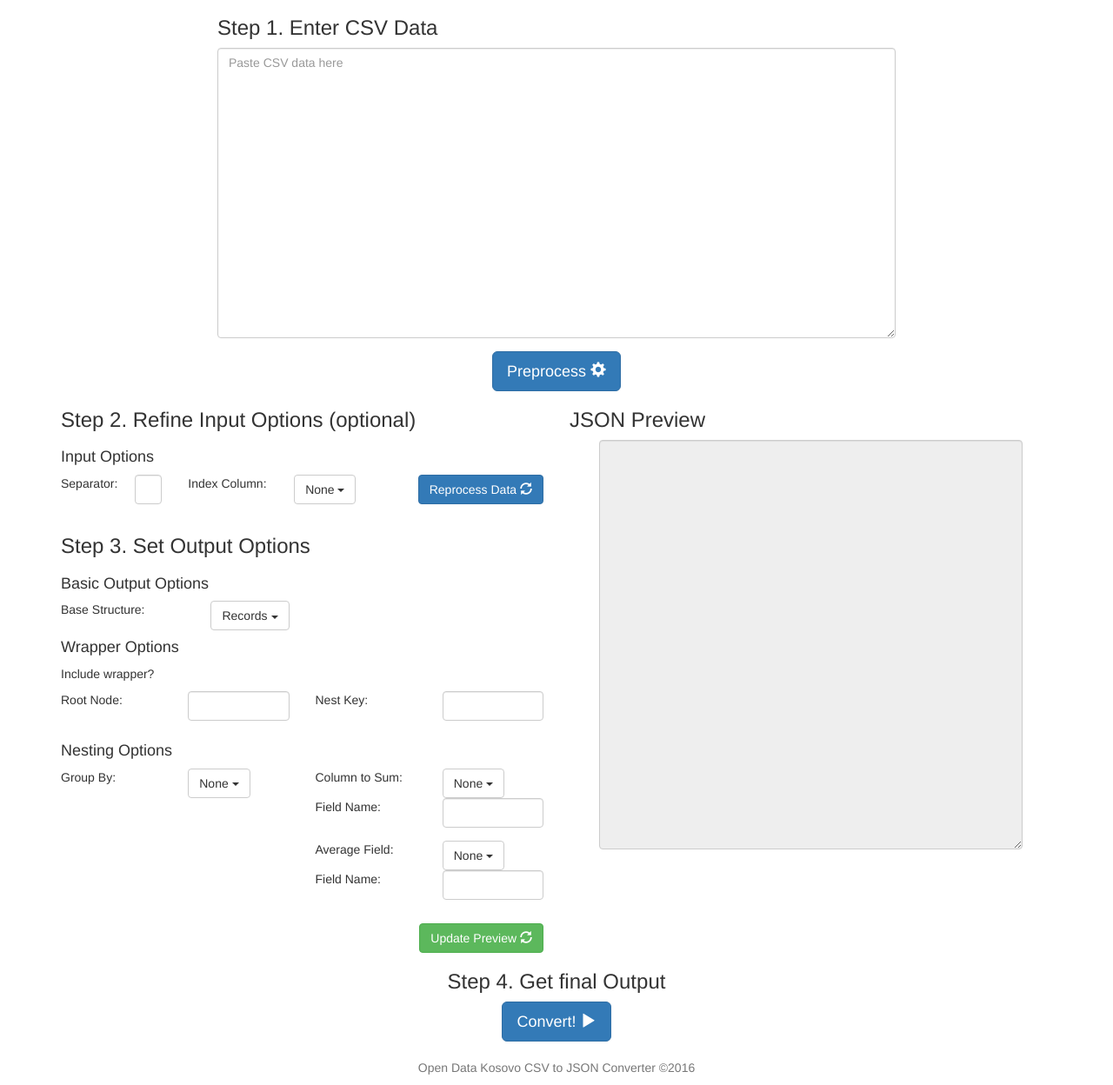
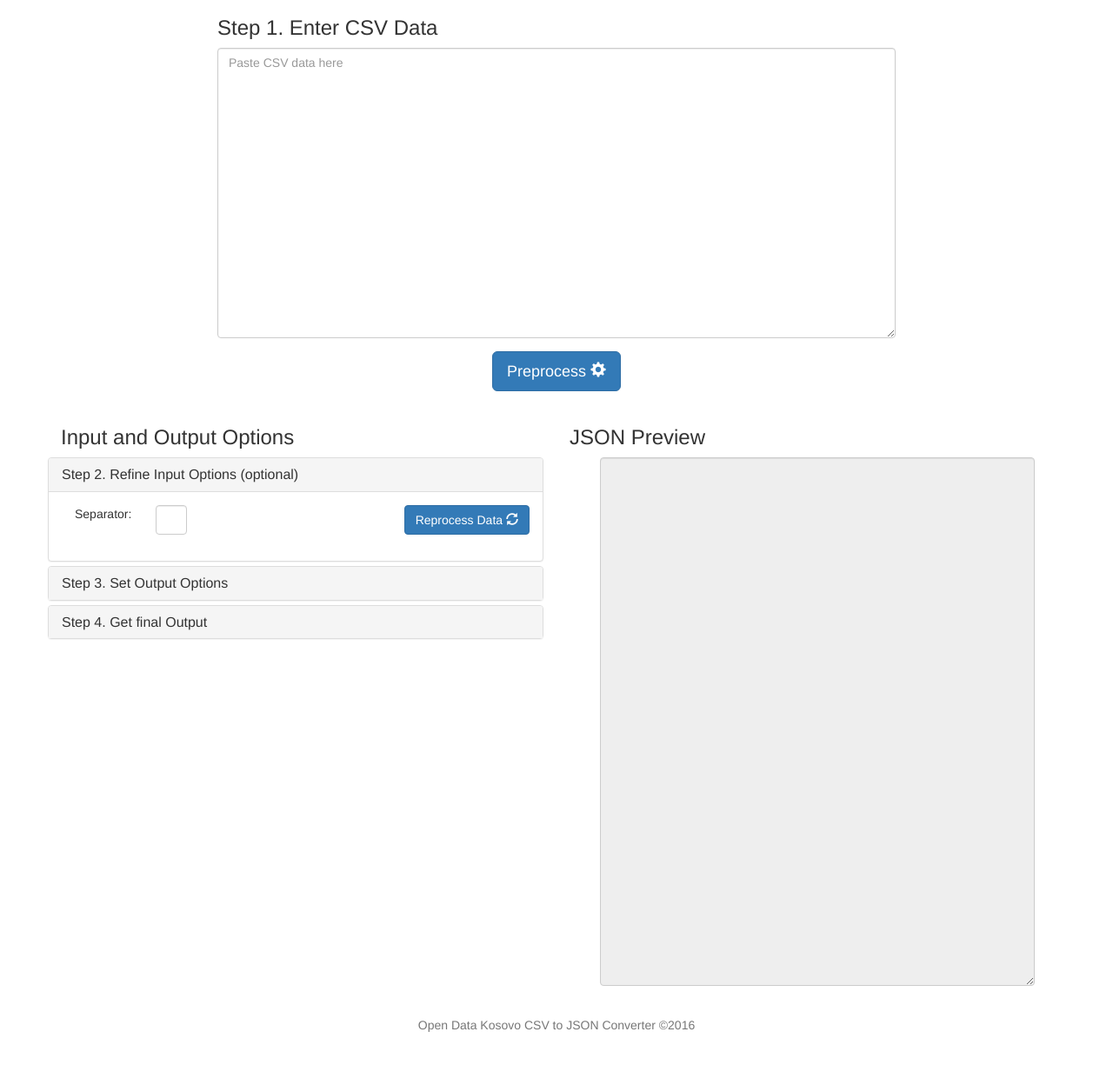
Before and after one commit to vladimiriii/jsonify-it, a Flask app: page / in a window 1280 px wide. Shown: the part 213-1461 px from the top of the page at 87% size. After the commit the page ends 1400 px from the top, so only its background shows below. Run offline with Flask 2, Linux system fonts and the light colour scheme; some libraries are stand-ins or nearby versions.

Commit message:
Converted options to accordion format

```diff
--- a/app/static/js/page-functionality.js
+++ b/app/static/js/page-functionality.js
@@ -41,24 +41,17 @@ $(document).ready(function(){
 		// Load the data
 		var CSVData = getData();
 
+		// Update Preview Window
 		processData(CSVData);
 
 	});
 
-	// Update Preview Button
-	$('#updatePreview').click(function(){
+	// Get Final Output Button
+	$('#convertData').click(function(){
 		// Load the data
 		var CSVData = getData();
 
-		processData(CSVData);
-
-		// Populate dropdown lists
-		for(var i = 0; i < buttonsForRefresh.length; i++)
-			populateDropdowns(CSVData, buttonsForRefresh[i]);
-	});
-
-	// Get Final Output Button
-	$('#convertData').click(function(){
+		// Output Data to Final window
 		getFinalOutput(CSVData);
 	});
 });
--- a/app/templates/index.html
+++ b/app/templates/index.html
@@ -36,22 +36,30 @@
 			<button type="button" id="process-data" class="btn btn-primary btn-lg">Preprocess <span class="glyphicon glyphicon-cog" aria-hidden="true"></span></button>
 		</div>
 	</div> <!-- Preprocess button row -->
+	<br>
 	<div class="row" id="outputOptions">
 		<div class="col-lg-6">
+			<h3>Input and Output Options</h3>
+		</div>
+		<div class="col-lg-6">
+			<h3>JSON Preview</h3>
+		</div>
 	<div class="row">
-				<div class="col-lg-12">
-					<h3>Step 2. Refine Input Options (optional)</h3>
+		<div class="col-lg-6">
+			<div class="panel-group" id="accordion">
+				<div class="panel panel-default">
+					<div class="panel-heading">
+						<h3 class="panel-title">
+							<a data-toggle="collapse" data-parent="#accordion" href="#collapseOne">
+								Step 2. Refine Input Options (optional)
+							</a>
+						</h3>
 					</div>
-			</div>
+					<div id="collapseOne" class="panel-collapse collapse in">
+						<div class="panel-body">
 							<!-- Input Options -->
 							<div class="row">
-				<div class="col-lg-12">
-					<h4>Input Options</h4>
-				</div>
-			</div>
-			<div class="row">
-				<div class="col-lg-3">
-					<div class="row">
+								<div class="col-lg-4">
 									<div class="col-lg-7">
 										<p>Separator:</p>
 									</div>
@@ -61,37 +69,26 @@
 										</div>
 									</div>
 								</div>
+								<div class="col-lg-2">
 								</div>
-				<div class="col-lg-5">
-					<div class="row">
-						<div class="col-lg-6 text-left">
-							<p>Index Column:</p>
-						</div>
-						<div class="col-lg-6">
-							<div class="form-inline">
-								<div class="button-group">
-									<button data-toggle="dropdown" class="btn btn-default dropdown-toggle">None <span class="caret"></span></button>
-									<ul class="dropdown-menu" id="indexCol">
-									</ul>
+								<div class="col-lg-6 text-right">
+									<button type="button" class="btn btn-primary" id="reprocessData">Reprocess Data
+										<span class="glyphicon glyphicon-refresh" aria-hidden="true"></span>
+									</button>
 								</div>
 							</div>
 						</div>
 					</div>
 				</div>
-				<div class="col-lg-4">
-					<div class="row">
-						<div class="col-lg-12 text-right">
-							<button type="button" class="btn btn-primary" id="reprocessData">Reprocess Data <span class="glyphicon glyphicon-refresh" aria-hidden="true"></span></button>
+				<!-- Output Options -->
+				<div class="panel panel-default">
+					<div class="panel-heading">
+						<h3 class="panel-title">
+							<a data-toggle="collapse" data-parent="#accordion" href="#collapseTwo">Step 3. Set Output Options</a>
+						</h3>
 					</div>
-					</div>
-				</div>
-			</div>
-			<!-- Output Options -->
-			<div class="row">
-				<div class="col-lg-12">
-					<h3>Step 3. Set Output Options</h3>
-				</div>
-			</div>
+					<div id="collapseTwo" class="panel-collapse collapse">
+						<div class="panel-body">
 							<div class="row">
 								<div class="col-lg-12">
 									<h4>Basic Output Options</h4>
@@ -106,7 +103,9 @@
 										<div class="col-lg-6 text-right">
 											<div class="form-inline">
 												<div class="button-group">
-									<button data-toggle="dropdown" class="btn btn-default dropdown-toggle">Records <span class="caret"></span></button>
+													<button data-toggle="dropdown" class="btn btn-default dropdown-toggle">Records
+														<span class="caret"></span>
+													</button>
 													<ul class="dropdown-menu" id="baseStr">
 														<li>
 															<input type="radio" id="ex1_1" name="ex1" value="records" checked>
@@ -134,6 +133,20 @@
 														</li>
 													</ul>
 												</div>
+											</div>
+										</div>
+									</div>
+								</div>
+								<div class="col-lg-6">
+									<div class="col-lg-6">
+										<p>Index:</p>
+									</div>
+									<div class="col-lg-6">
+										<div class="form-inline">
+											<div class="button-group">
+												<button data-toggle="dropdown" class="btn btn-default dropdown-toggle">None <span class="caret"></span></button>
+												<ul class="dropdown-menu" id="indexCol">
+												</ul>
 											</div>
 										</div>
 									</div>
@@ -246,21 +259,38 @@
 										</div>
 									</div>
 								</div>
-			</div>  <!-- Nesting Options -->
+							</div>
 							<div class="row">
 								<div class="col-lg-12 text-right">
-					<button type="button" class="btn btn-success" id="updatePreview">Update Preview <span class="glyphicon glyphicon-refresh" aria-hidden="true"></span></button>
+									<button type="button" class="btn btn-success" id="updatePreview">Update Preview
+										<span class="glyphicon glyphicon-refresh" aria-hidden="true"></span>
+									</button>
 								</div>
 							</div>
-		</div>  <!-- Buttons column -->
-
+						</div>
+					</div>
+				</div>
+				<div class="panel panel-default">
+					<div class="panel-heading">
+						<h3 class="panel-title">
+							<a data-toggle="collapse" data-parent="#accordion" href="#collapseThree">Step 4. Get final Output</a>
+						</h3>
+					</div>
+					<div id="collapseThree" class="panel-collapse collapse">
+						<div class="panel-body">
+							<!-- Convert Button -->
+							<div class="row text-center">
+								<button type="button" id="convertData" class="btn btn-primary btn-lg" data-toggle="modal" data-target="#myModal">Convert!
+									<span class="glyphicon glyphicon-play" aria-hidden="true"></span>
+								</button>
+							</div>
+						</div>
+					</div>
+				</div>
+			</div>
+		</div>
 		<!-- Preview Panel -->
 		<div class="col-lg-6">
-			<div class="row">
-				<div class="col-lg-6">
-					<h3>JSON Preview</h3>
-				</div>
-			</div>
 			<div class="row">
 				<div class="col-lg-1">
 				</div>
@@ -268,7 +298,7 @@
 					<form>
 						<div class="form-horizontal">
 				    		<div class="form-group">
-						  		<textarea id="preview" class="form-control" rows="30" readonly></textarea>
+						  		<textarea id="preview" class="form-control" rows="39" readonly></textarea>
 				      		</div>
 				  		</div>
 					</form>
@@ -278,14 +308,6 @@
 			</div>
 		</div> <!-- Preview Column -->
 	</div> <!-- Options/Preview row -->
-
-	<!-- Convert Button -->
-	<div class="row text-center">
-		<h3>Step 4. Get final Output</h3>
-	</div>
-	<div class="row text-center">
-		<button type="button" id="convertData" class="btn btn-primary btn-lg" data-toggle="modal" data-target="#myModal">Convert! <span class="glyphicon glyphicon-play" aria-hidden="true"></span></button>
-	</div>
 
 	<!-- Modal -->
 	<div id="myModal" class="modal fade" role="dialog">
```
Lines whose indentation alone changed are shown as unchanged.
